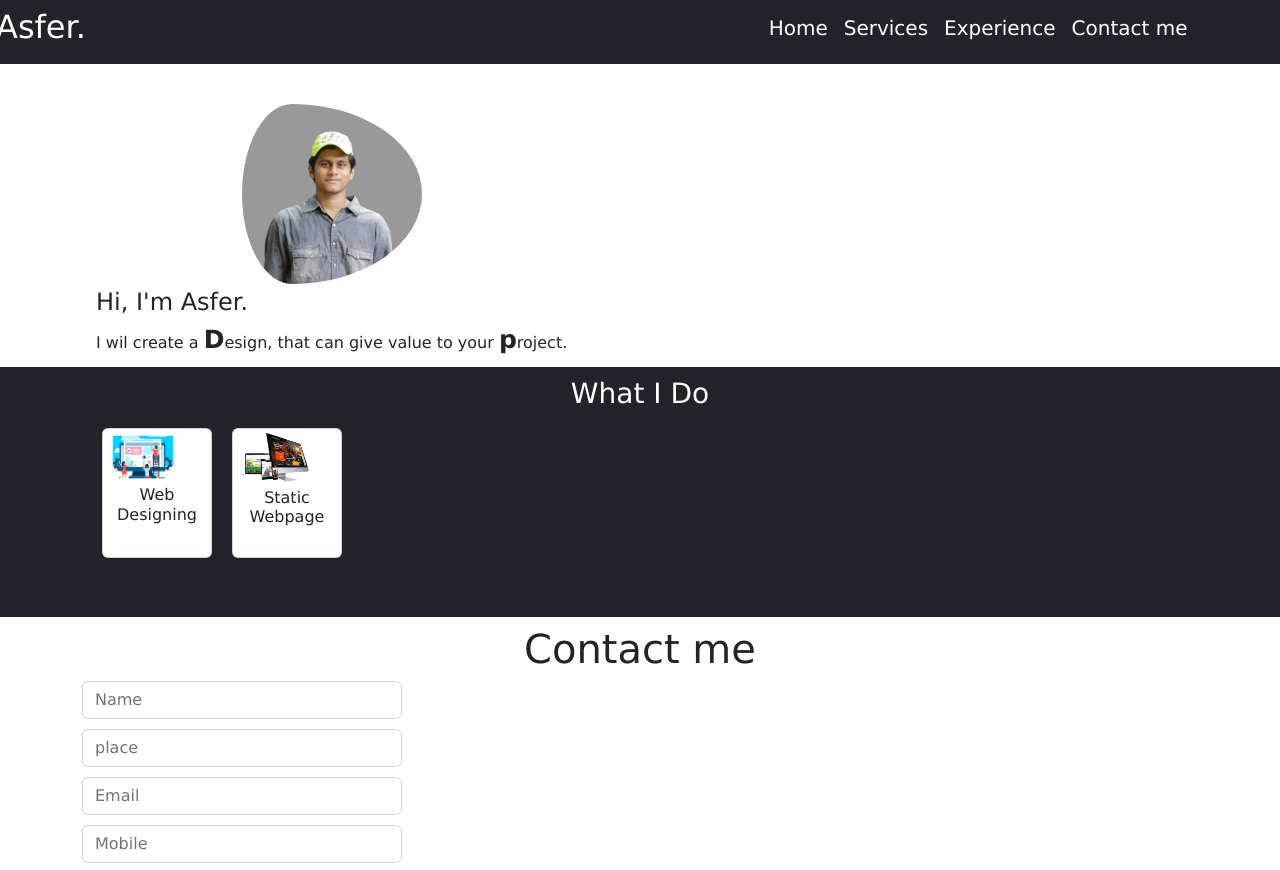
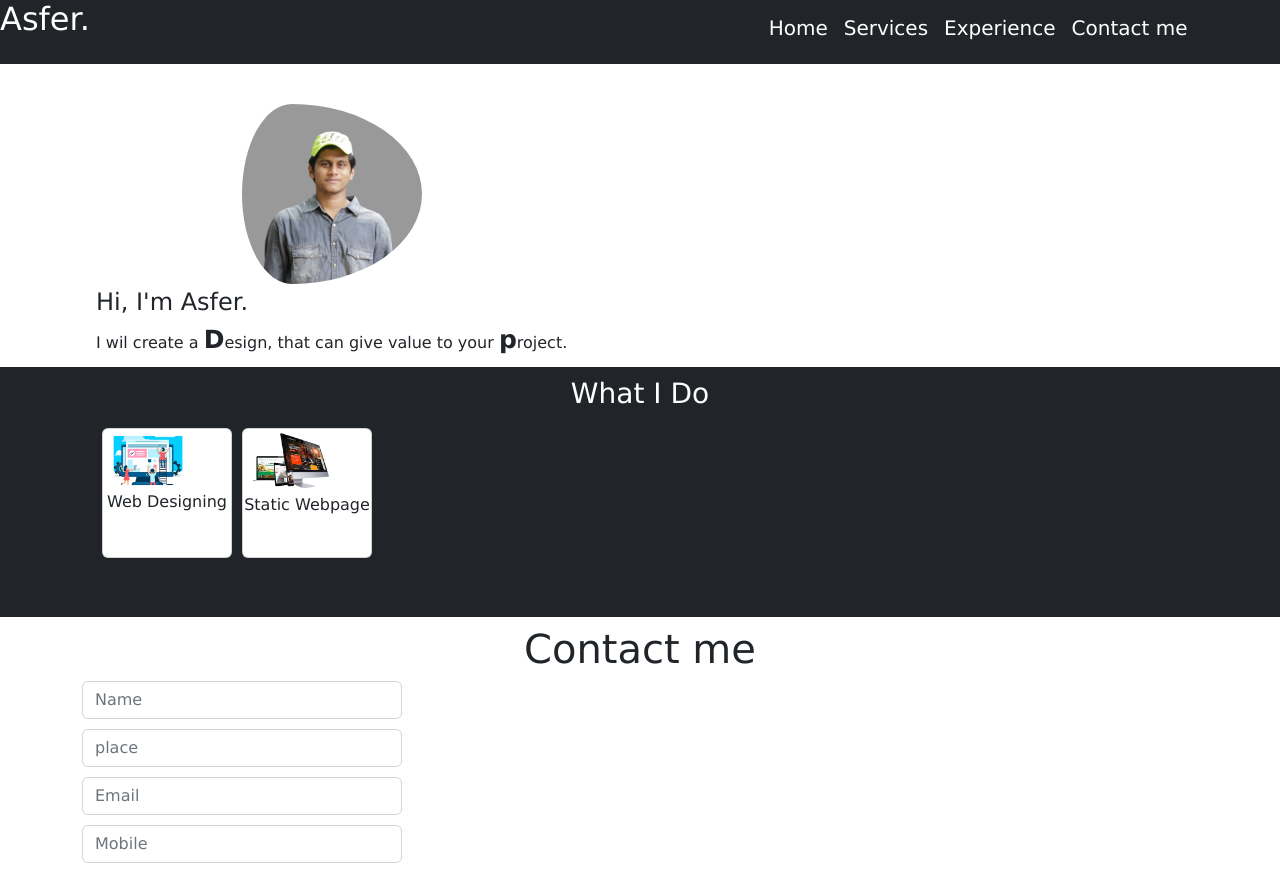
Before and after one commit to Asfer210/Personal-Web, a plain HTML site: page index.html in a window 1280 px wide. Shown: the top 870 px of the page. Drawn offline with nearby package versions, Linux system fonts and the light colour scheme.

Commit message:
Update index.html

```diff
--- a/index.html
+++ b/index.html
@@ -13,7 +13,7 @@
 <body style="font-family: 'Lucida Sans', 'Lucida Sans Regular', 'Lucida Grande', 'Lucida Sans Unicode', Geneva, Verdana, sans-serif;">
 <header  style="position:fixed z-index: 1; " id="home">
     <div class="row text-white bg-dark" >
-        <div class=" col-7 p-2" >
+        <div class=" col-7 " >
             <h2 >Asfer.</h2>
         </div>
         <div class=" col-5  my-auto">
@@ -69,13 +69,13 @@
     <h3 class="text-center text-white" style="padding-top:10px">What I Do</h3>
     <div class="row">
         <div class="col-12">
-            <div class="card  text-center" style="width:110px;height:130px;margin-left: 20px;margin-top: 10px;float:left">
-                <img class="img-thumbnails p-1" style="width:80px" src="blog_professionaldev-removebg-preview.png" alt="">
+            <div class="card  text-center" style="width:130px;height:130px;margin-left: 20px;margin-top: 10px;float:left">
+                <img class="img-thumbnails p-1" style="width:90px" src="blog_professionaldev-removebg-preview.png" alt="">
                     <h6 class="card-title">Web Designing</h6>
             </div>
 
-            <div class="card text-center" style="width:110px;height:130px;margin-left:150px;margin-top: 10px;">
-                <img class="img-tumbnail p-1" style="width:80px" src="webpage-removebg-preview.png" alt="">
+            <div class="card text-center" style="width:130px;height:130px;margin-left:160px;margin-top: 10px;">
+                <img class="img-tumbnail p-1" style="width:90px" src="webpage-removebg-preview.png" alt="">
                     <h6 class="card-title">Static Webpage</h6>
             </div>
         </div>
```
